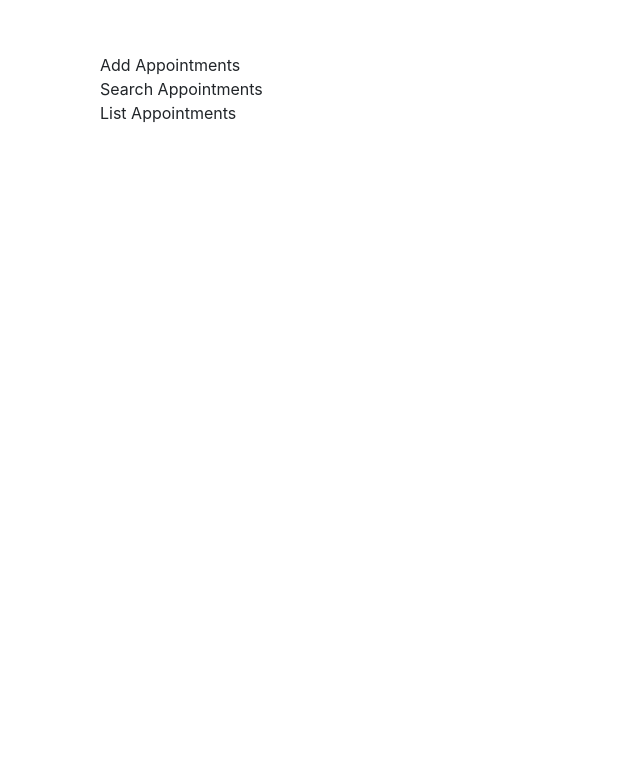
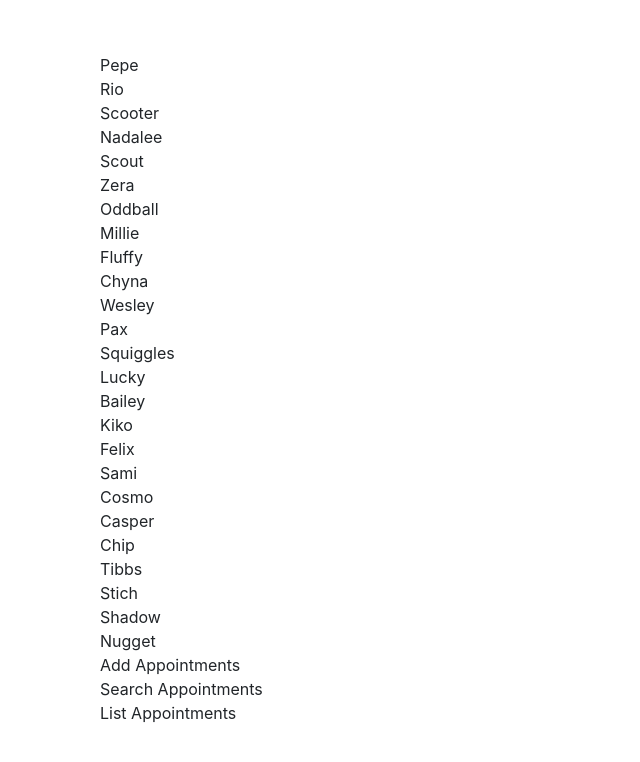
Before and after one commit to BenjaminKyhn/react-interface, a React (Create React App) app: page / in a window 1280 px wide. Shown: the top 762 px of the page, without its empty margins (0-640 px from the left). Built offline with nearby package versions, Linux system fonts and the light colour scheme.

Commit message:
2.4 complete

```diff
--- a/src/components/App.js
+++ b/src/components/App.js
@@ -26,12 +26,18 @@ class App extends Component {
     }
 
     render() {
+
+        const listItems = this.state.myAppointments.map(item => (
+            <div>{item.petName}</div>
+        ))
+
         return (
             <main className="page bg-white" id="petratings">
                 <div className="container">
                     <div className="row">
                         <div className="col-md-12 bg-white">
                             <div className="container">
+                                {listItems}
                                 <AddAppointments/>
                                 <SearchAppointments/>
                                 <ListAppointments/>
```
